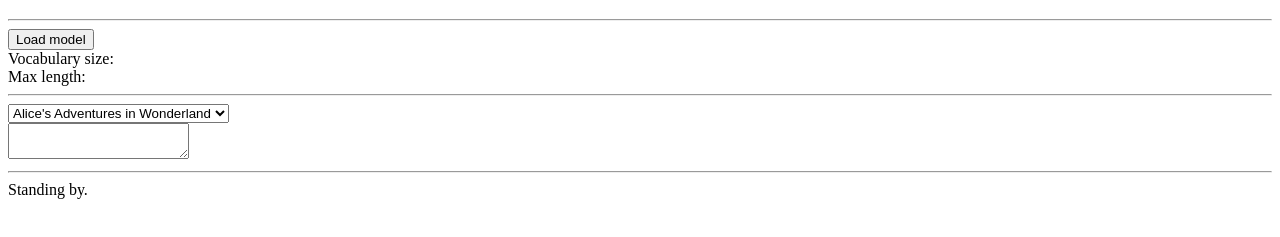
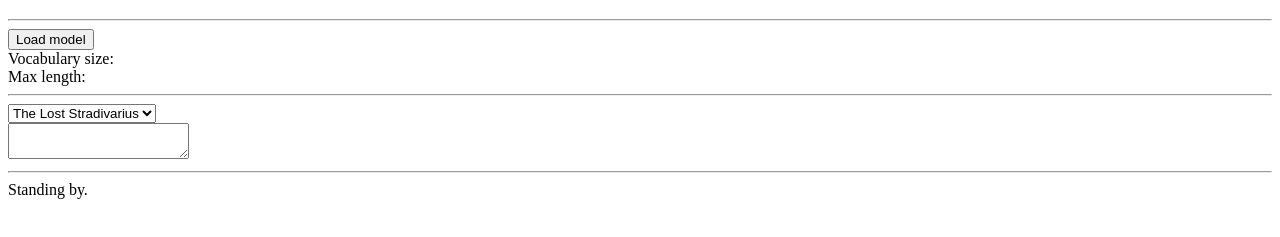
Before and after one commit to mind-ctrl/mind-ctrl.github.io, a plain HTML site: page hw4/index.html in a window 1280 px wide. Shown: the part 61-298 px from the top of the page. Drawn offline with Linux system fonts and the light colour scheme.

```diff
--- a/hw4/index.html
+++ b/hw4/index.html
@@ -29,9 +29,9 @@
   <hr>
   <div>
     <select id="example-select" class="form-control">
-      <option value="example1">Alice's Adventures in Wonderland</option>
-      <option value="example2">Dracula</option>
-      <option value="example3">The Iliad</option>
+      <option value="example1">The Lost Stradivarius</option>
+      <option value="example2">A Tale of Two Cities</option>
+      <option value="example3">The Iliad of Homer</option>
     </select>
   </div>
   <div>
```
Also changed, not shown: 1 other file.
